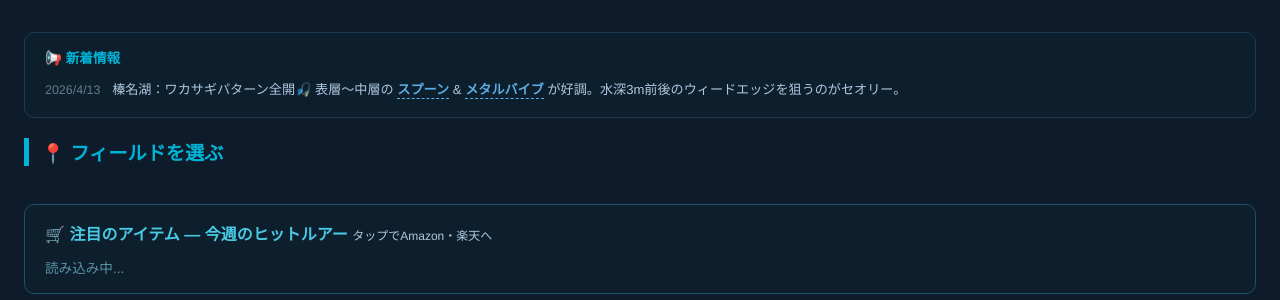
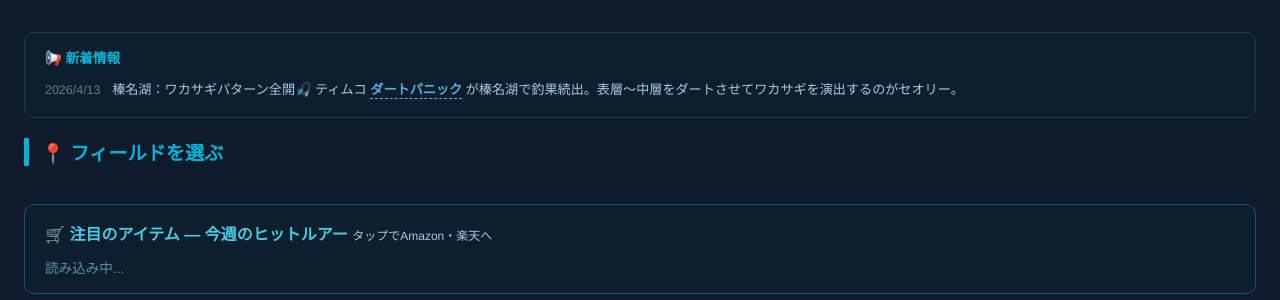
Before and after one commit to boomao-bass-fishing/bass-fishing-app, a Flask app: template templates/index.html in a window 1280 px wide. Shown: the part 157-457 px from the top of the page. Run offline with Flask 3, Linux system fonts and the light colour scheme; the template is opened without the code that fills it, so the values that code supplies are empty; some libraries are stand-ins or nearby versions.

Commit message:
fix: 新着情報の榛名湖ルアーをティムコ ダートパニックに変更
Co-Authored-By: Claude Sonnet 4.6 <noreply@anthropic.com>

```diff
--- a/templates/index.html
+++ b/templates/index.html
@@ -873,17 +873,12 @@
       <ul class="news-list">
         <li>
           <span class="news-date">2026/4/13</span>
-          榛名湖：ワカサギパターン全開🎣 表層〜中層の
-          <span class="affiliate-word">スプーン<span class="affiliate-links">
-            <a href="https://www.amazon.co.jp/s?k=%E3%82%B9%E3%83%97%E3%83%BC%E3%83%B3+%E3%83%90%E3%82%B9+%E3%83%AF%E3%82%AB%E3%82%B5%E3%82%AE%E3%83%91%E3%82%BF%E3%83%BC%E3%83%B3&tag=booma01-22" target="_blank" rel="nofollow noopener" class="btn-amazon">Amazon</a>
-            <a href="https://hb.afl.rakuten.co.jp/ichiba/529f1820.9a87beac.529f1821.85f5933d/?pc=https%3A%2F%2Fsearch.rakuten.co.jp%2Fsearch%2Fmall%2F%E3%82%B9%E3%83%97%E3%83%BC%E3%83%B3%20%E3%83%90%E3%82%B9%20%E3%83%AF%E3%82%AB%E3%82%B5%E3%82%AE%2F" target="_blank" rel="nofollow noopener" class="btn-rakuten">楽天</a>
+          榛名湖：ワカサギパターン全開🎣 ティムコ
+          <span class="affiliate-word">ダートパニック<span class="affiliate-links">
+            <a href="https://www.amazon.co.jp/s?k=%E3%83%86%E3%82%A3%E3%83%A0%E3%82%B3+%E3%83%80%E3%83%BC%E3%83%88%E3%83%91%E3%83%8B%E3%83%83%E3%82%AF&tag=booma01-22" target="_blank" rel="nofollow noopener" class="btn-amazon">Amazon</a>
+            <a href="https://hb.afl.rakuten.co.jp/ichiba/529f1820.9a87beac.529f1821.85f5933d/?pc=https%3A%2F%2Fsearch.rakuten.co.jp%2Fsearch%2Fmall%2F%E3%83%86%E3%82%A3%E3%83%A0%E3%82%B3%20%E3%83%80%E3%83%BC%E3%83%88%E3%83%91%E3%83%8B%E3%83%83%E3%82%AF%2F" target="_blank" rel="nofollow noopener" class="btn-rakuten">楽天</a>
           </span></span>
-          &
-          <span class="affiliate-word">メタルバイブ<span class="affiliate-links">
-            <a href="https://www.amazon.co.jp/s?k=%E3%83%A1%E3%82%BF%E3%83%AB%E3%83%90%E3%82%A4%E3%83%96+%E3%83%90%E3%82%B9+%E6%A6%9B%E5%90%8D%E6%B9%96&tag=booma01-22" target="_blank" rel="nofollow noopener" class="btn-amazon">Amazon</a>
-            <a href="https://hb.afl.rakuten.co.jp/ichiba/529f1820.9a87beac.529f1821.85f5933d/?pc=https%3A%2F%2Fsearch.rakuten.co.jp%2Fsearch%2Fmall%2F%E3%83%A1%E3%82%BF%E3%83%AB%E3%83%90%E3%82%A4%E3%83%96%20%E3%83%90%E3%82%B9%2F" target="_blank" rel="nofollow noopener" class="btn-rakuten">楽天</a>
-          </span></span>
-          が好調。水深3m前後のウィードエッジを狙うのがセオリー。
+          が榛名湖で釣果続出。表層〜中層をダートさせてワカサギを演出するのがセオリー。
         </li>
       </ul>
     </section>
```
